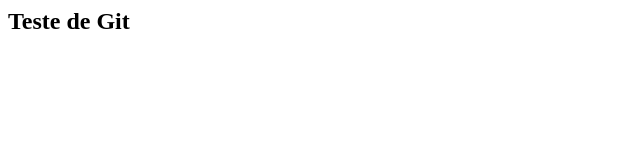
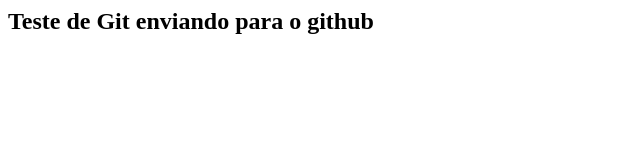
Before and after one commit to Luperson1979/CursoGit, a plain HTML site: page index.html in a window 1280 px wide. Shown: the whole page, without its empty margins (0-640 px from the left). Drawn offline with Linux system fonts and the light colour scheme.

Commit message:
index.html

```diff
--- a/index.html
+++ b/index.html
@@ -1 +1 @@
-<h2> Teste de Git </h2>
+<h2> Teste de Git enviando para o github </h2>
```
